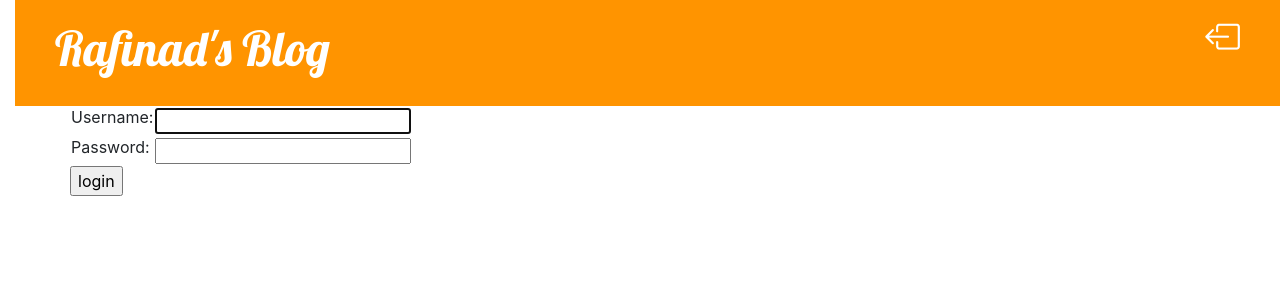
After one commit to RafinadR/Blog_Django, a Django app: page /accounts/login/ in a window 1280 px wide. The commit adds this page. Shown: the top 300 px of the page. Run offline with Django 5.2, Linux system fonts and the light colour scheme.

Commit message:
Added secure

```diff
--- a/mysite/blog/templates/blog/base.html
+++ b/mysite/blog/templates/blog/base.html
@@ -10,11 +10,24 @@
     <body>
         <div class="page-header">
             {% if user.is_authenticated %}
-                <!-- <a href="{% url 'post_new' %}" class="top-menu"><span class="glyphicon glyphicon-plus">ADD NEW</span></a>
-                <a href="{% url 'post_draft_list' %}" class="top-menu"><span class="glyphicon glyphicon-edit">edit draft</span></a> -->
                 <a href="{% url 'post_new' %}" class="top-menu"><i class="bi bi-plus-circle"></i></a>
                 <a href="{% url 'post_draft_list' %}" class="top-menu"><i class="bi bi-pencil-square"></i></a>
+                <!-- <a href="{% url 'logout' %}" class="top-menu"><i class="bi bi-box-arrow-right"></i></a>
+                <p class="top-menu">Hello, {{ user.username }}!</p>       -->
+                <p class="top-menu">Hello, {{ user.username }}!
+                    <small>
+                        <form action="{% url 'logout' %}" method="post" class="d-inline">
+                            {% csrf_token %}
+                            <!-- <button type="submit" class="btn btn-outline-danger btn-sm">
+                                <i class="bi bi-box-arrow-right"></i> Log out -->
+                            </button>
+                        </form>
+                    </small>
+                </p>
 
+
+            {% else %}
+                <a href="{% url 'login' %}" class="top-menu"><i class="bi bi-box-arrow-left"></i></a>
             {% endif %}
             <h1><a href="/">Rafinad's Blog</a></h1>
         </div>
--- /dev/null
+++ b/mysite/blog/templates/registration/login.html
@@ -0,0 +1,24 @@
+{% extends "blog/base.html" %}
+
+{% block content %}
+    {% if form.errors %}
+        <p>Your username and password didn't match. Please try again.</p>
+    {% endif %}
+
+    <form method="post" action="{% url 'login' %}">
+    {% csrf_token %}
+        <table>
+        <tr>
+            <td>{{ form.username.label_tag }}</td>
+            <td>{{ form.username }}</td>
+        </tr>
+        <tr>
+            <td>{{ form.password.label_tag }}</td>
+            <td>{{ form.password }}</td>
+        </tr>
+        </table>
+
+        <input type="submit" value="login" />
+        <input type="hidden" name="next" value="{{ next }}" />
+    </form>
+{% endblock %}
--- a/mysite/blog/views.py
+++ b/mysite/blog/views.py
@@ -1,6 +1,7 @@
 from .forms import PostForm
 from django.shortcuts import render, get_object_or_404, redirect
 from django.utils import timezone
+from django.contrib.auth.decorators import login_required
 from .models import Post
 
 def post_list(request):
@@ -11,6 +12,7 @@ def post_detail(request, pk):
     post = get_object_or_404(Post, pk=pk)
     return render(request, 'blog/post_detail.html', {'post': post})
 
+@login_required
 def post_new(request):
     if request.method == "POST":
         form = PostForm(request.POST)
@@ -24,6 +26,7 @@ def post_new(request):
         form = PostForm()
     return render(request, 'blog/post_edit.html', {'form': form})
 
+@login_required
 def post_edit(request, pk):
     post = get_object_or_404(Post, pk=pk)
     if request.method == "POST":
@@ -38,16 +41,19 @@ def post_edit(request, pk):
         form = PostForm(instance=post)
     return render(request, 'blog/post_edit.html', {'form': form})
 
+@login_required
 def post_draft_list(request):
     posts = Post.objects.filter(published_date__isnull=True).order_by('created_date')
     return render(request, 'blog/post_draft_list.html', {'posts': posts})
 
+@login_required
 def post_publish(request, pk):
     post = get_object_or_404(Post, pk=pk)
     if request.method=='POST':
         post.publish()
     return redirect('post_detail', pk=pk)
 
+@login_required
 def post_remove(request, pk):
     post = get_object_or_404(Post, pk=pk)
     if request.method=='POST':
--- a/mysite/mysite/settings.py
+++ b/mysite/mysite/settings.py
@@ -125,3 +125,5 @@ DEFAULT_AUTO_FIELD = 'django.db.models.BigAutoField'
 
 STATIC_URL = '/static/'
 STATIC_ROOT = BASE_DIR / 'static'
+
+LOGOUT_REDIRECT_URL = '/'
--- a/mysite/mysite/urls.py
+++ b/mysite/mysite/urls.py
@@ -16,8 +16,11 @@ Including another URLconf
 """
 from django.contrib import admin
 from django.urls import path, include
+from django.contrib.auth import views
 
 urlpatterns = [
     path('admin/', admin.site.urls),
+    path('accounts/login/', views.LoginView.as_view(), name='login'),
+    path('accounts/logout/', views.LogoutView.as_view(next_page='/'), name='logout'),
     path('', include('blog.urls')),
 ]
```
